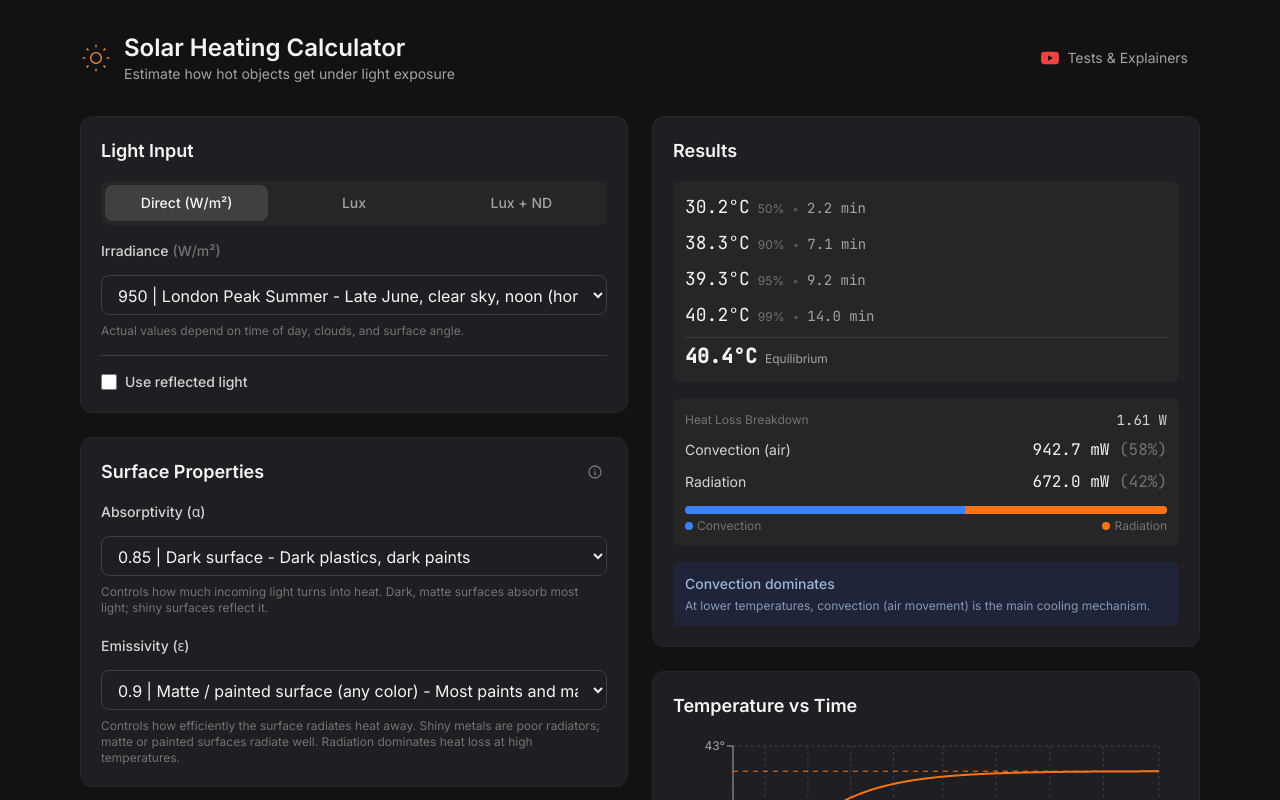
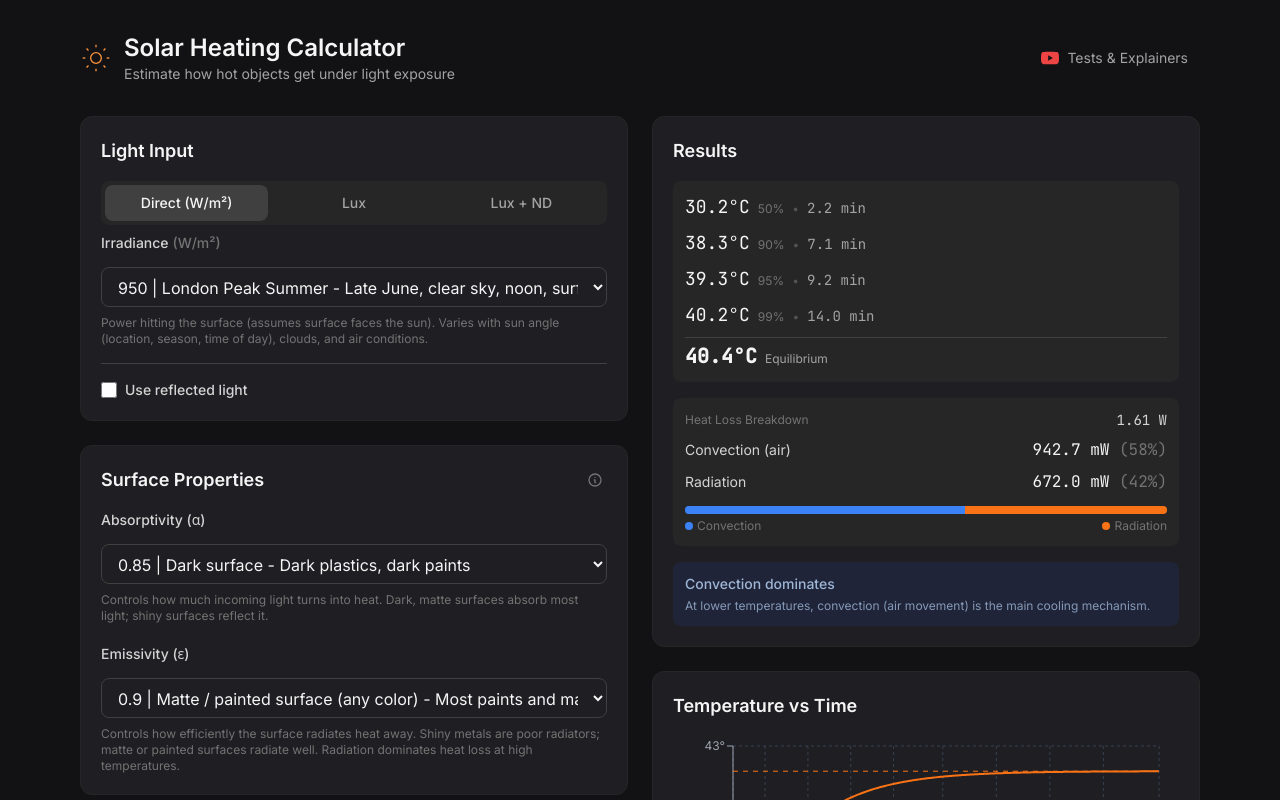
Before and after one commit to szerintedmi/solar-heating-calculator, a React (Vite) app: page / in a window 1280 px wide. Shown: the top 800 px of the page. Built offline with nearby package versions, Linux system fonts and the light colour scheme.

Commit message:
hints and label fixes

```diff
--- a/src/components/inputs/LightInput.tsx
+++ b/src/components/inputs/LightInput.tsx
@@ -32,7 +32,7 @@ export function LightInput({ lightInput, computedIrradiance, onChange }: LightIn
   return (
     <Card title="Light Input">
       {/* Mode selector */}
-      <div className="flex gap-1 p-1 bg-neutral-800 rounded-lg mb-4">
+      <div className="flex gap-1 p-1 bg-neutral-800 rounded-lg mb-2">
         <button
           type="button"
           className={`mode-tab flex-1 ${mode === "direct" ? "active" : ""}`}
@@ -55,6 +55,18 @@ export function LightInput({ lightInput, computedIrradiance, onChange }: LightIn
           Lux + ND
         </button>
       </div>
+      {mode === "lux" && (
+        <p className="text-xs text-neutral-500 mb-4">
+          Estimate solar power when you only have a lux meter
+        </p>
+      )}
+      {mode === "lux-nd" && (
+        <p className="text-xs text-neutral-500 mb-4">
+          For concentrated sunlight (e.g., multiple mirrors), use ND filters to stay within your lux
+          meter's range
+        </p>
+      )}
+      {mode === "direct" && <div className="mb-2" />}
 
       {/* Mode-specific inputs */}
       {mode === "direct" && (
@@ -175,7 +187,7 @@ export function LightInput({ lightInput, computedIrradiance, onChange }: LightIn
             />
 
             <NumberInput
-              label="Number of reflectors"
+              label="Number of reflectors focusing to the same point"
               value={reflection.numReflectors}
               onChange={(v) =>
                 onChange({
--- a/src/lib/presets/irradiance.ts
+++ b/src/lib/presets/irradiance.ts
@@ -3,28 +3,28 @@ import type { PresetCollection } from "./types";
 /**
  * Irradiance presets for direct W/m² input
  * Based on typical clear-sky solar irradiance in London, UK at solar noon
+ * Assumes surface facing the sun (direct normal irradiance)
  *
  * Values based on:
  * - Sun altitude: 61.9° (June) vs 18.3° (January)
  * - Air mass: ~1.13 (summer) vs ~3.16 (winter)
- * - Horizontal surface orientation
  */
 export const irradiancePresets: PresetCollection = [
   {
     label: "London Peak Summer",
     value: 950,
-    description: "Late June, clear sky, noon (horizontal surface)",
+    description: "Late June, clear sky, noon, surface facing sun",
     range: { min: 850, max: 1050 },
   },
   {
     label: "London Low Winter",
     value: 400,
-    description: "January, clear sky, noon (horizontal surface)",
+    description: "January, clear sky, noon, surface facing sun",
     range: { min: 300, max: 500 },
   },
 ];
 
 export const irradianceHelperText =
-  "Actual values depend on time of day, clouds, and surface angle.";
+  "Power hitting the surface (assumes surface faces the sun). Varies with sun angle (location, season, time of day), clouds, and air conditions.";
 
 export const defaultIrradiance = 950;
--- a/src/lib/presets/kFactor.ts
+++ b/src/lib/presets/kFactor.ts
@@ -25,6 +25,6 @@ export const kFactorPresets: PresetCollection = [
 ];
 
 export const kFactorHelperText =
-  "K factor for London daylight. Summer has bluer spectrum (higher K), winter has redder spectrum (lower K). Expect ±20% uncertainty without calibration.";
+  "K factor adjusts for spectrum in lux→solar power conversion. Summer has bluer spectrum (higher K), winter has redder spectrum (lower K). Expect ±20% uncertainty without calibration.";
 
 export const defaultKFactor = 115;
```
